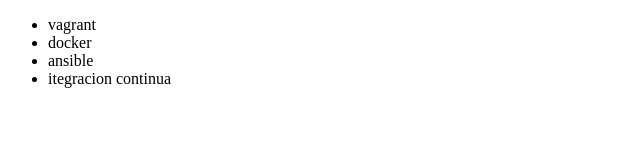
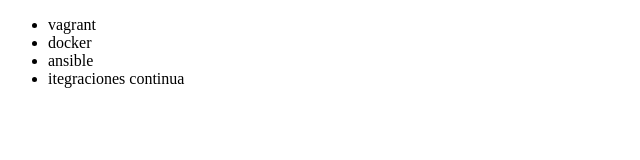
Before and after one commit to zaratecalizaya/alura-git, a plain HTML site: page index.html in a window 1280 px wide. Shown: the full height of the page, 0-640 px from the left. Drawn offline with Linux system fonts and the light colour scheme.

Commit message:
arreglado la integraciones

```diff
--- a/index.html
+++ b/index.html
@@ -11,7 +11,7 @@
         <li>vagrant</li>
         <li>docker</li>
         <li>ansible</li>
-        <li>itegracion continua</li>
+        <li>itegraciones continua</li>
     </ul>
 </body>
 </html>
```
